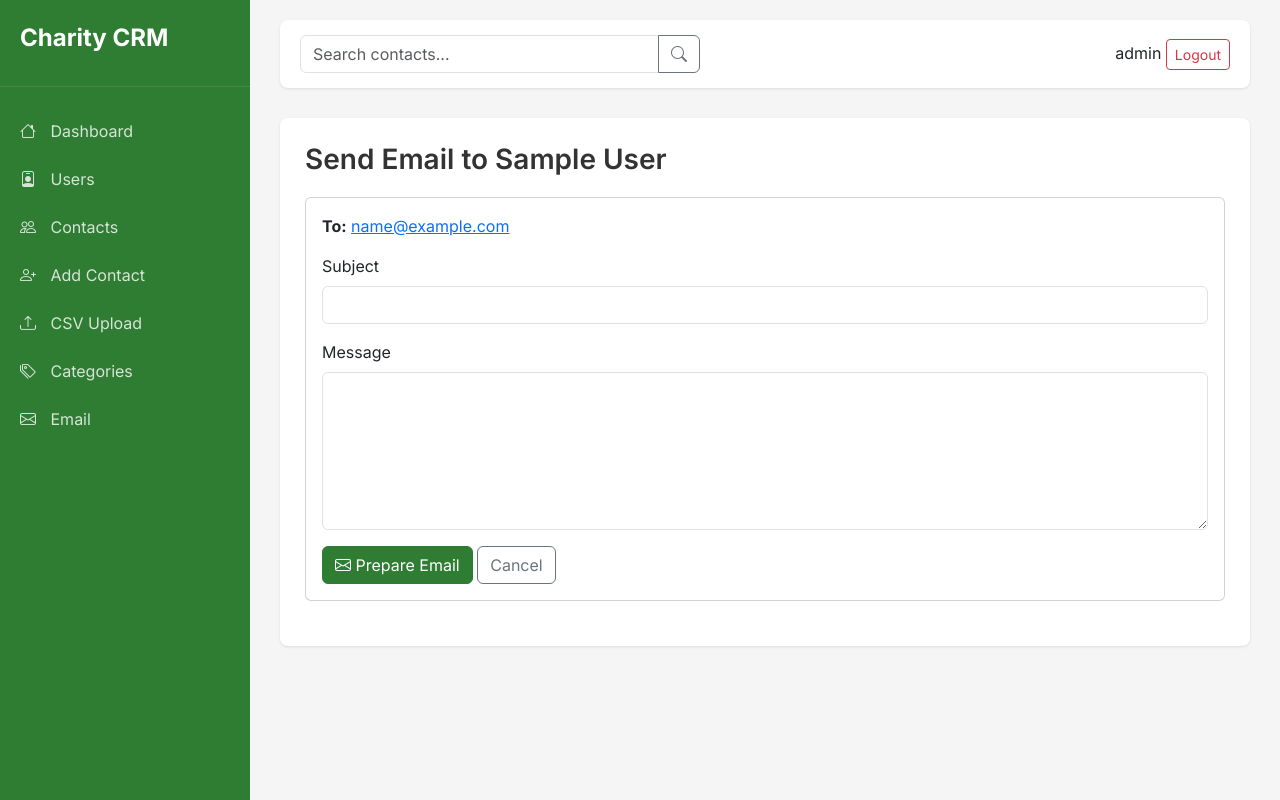
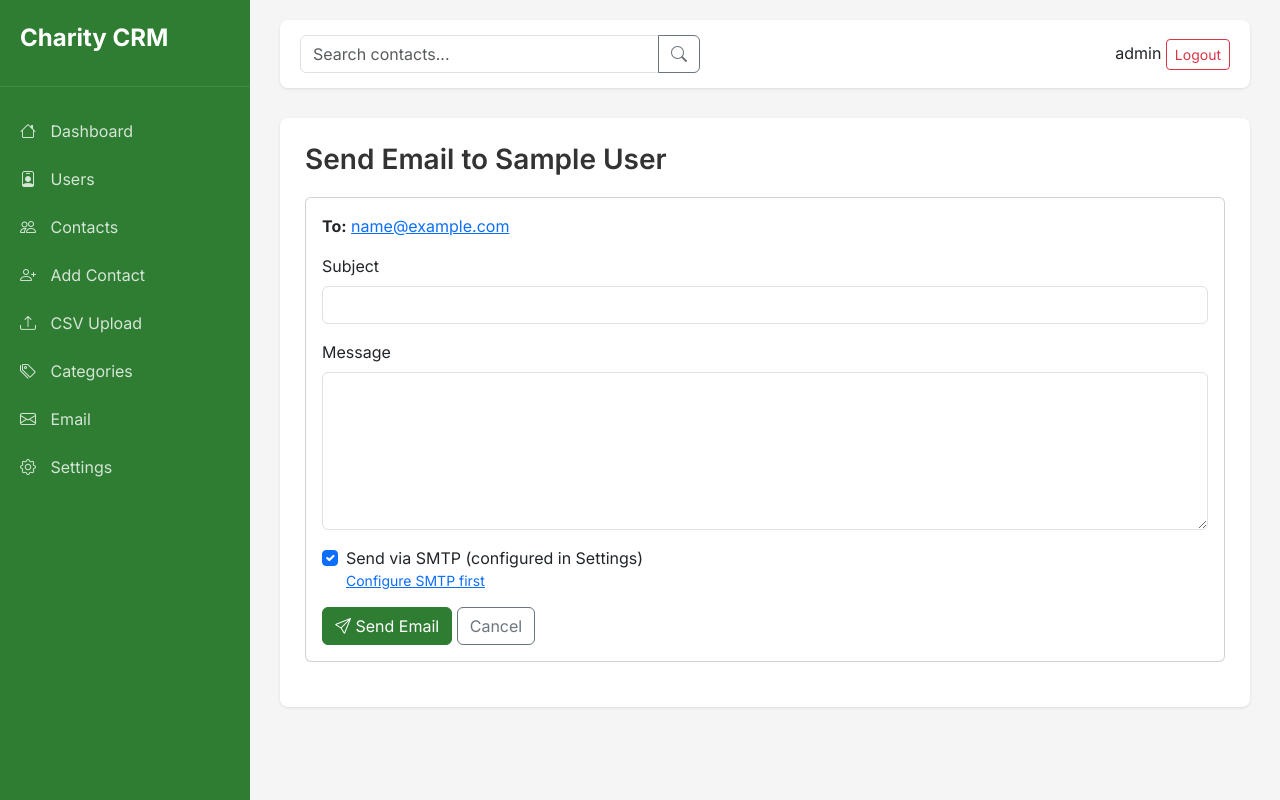
Before and after one commit to nhtr73-alt/charity-crm, a Flask app: page /contact/1/send_email in a window 1280 px wide. Run offline with Flask 3, Linux system fonts and the light colour scheme; a user stored in the database is signed in; tables that the repository leaves empty hold one stand-in row (values such as "Sample post").

Commit message:
Add SMTP email sending and settings

```diff
--- a/app.py
+++ b/app.py
@@ -27,6 +27,17 @@ class User(UserMixin, db.Model):
     email = db.Column(db.String(255))
     is_admin = db.Column(db.Boolean, default=False)
     created_at = db.Column(db.DateTime, default=db.func.now())
+
+class SMTPSettings(db.Model):
+    __tablename__ = 'smtp_settings'
+    id = db.Column(db.Integer, primary_key=True)
+    user_id = db.Column(db.Integer, db.ForeignKey('users.id'), unique=True)
+    smtp_server = db.Column(db.String(255))
+    smtp_port = db.Column(db.Integer, default=587)
+    smtp_username = db.Column(db.String(255))
+    smtp_password = db.Column(db.String(255))
+    smtp_from_email = db.Column(db.String(255))
+    use_tls = db.Column(db.Boolean, default=True)
 
 @login_manager.user_loader
 def load_user(user_id):
@@ -441,10 +452,18 @@ def send_single_email(contact_id):
             flash('Subject and body are required.', 'error')
             return render_template('email_single.html', contact=contact)
 
-        session['single_email'] = contact.email
-        session['email_subject'] = subject
-        session['email_body'] = body
-        flash(f'Email prepared for {contact.email}. Use mailto: link to send.', 'success')
+        use_smtp = request.form.get('use_smtp') == 'send'
+
+        if use_smtp:
+            ok, msg = send_smtp_email(contact.email, subject, body, current_user.id)
+            if ok:
+                flash(f'Email sent to {contact.email}!', 'success')
+            else:
+                flash(f'Send failed: {msg}. Use mailto instead.', 'error')
+        else:
+            mailto_url = f"mailto:{contact.email}?subject={subject}&body={body}"
+            flash(f'Email ready. <a href="{mailto_url}" class="btn btn-primary">Open Email App</a>', 'success')
+
         return redirect(url_for('contact_detail', contact_id=contact_id))
 
     return render_template('email_single.html', contact=contact)
@@ -457,6 +476,55 @@ def get_unique_sub_categories():
             sub_categories.add(contact.sub_category)
     return sorted(list(sub_categories))
 
+def send_smtp_email(recipient_email, subject, body, user_id):
+    settings = SMTPSettings.query.filter_by(user_id=user_id).first()
+
+    admin_user = User.query.filter_by(is_admin=True).first()
+    if not settings and admin_user:
+        settings = SMTPSettings.query.filter_by(user_id=admin_user.id).first()
+
+    if not settings or not settings.smtp_server:
+        return False, "SMTP not configured"
+
+    try:
+        msg = MIMEMultipart()
+        msg['From'] = settings.smtp_from_email or settings.smtp_username
+        msg['To'] = recipient_email
+        msg['Subject'] = subject
+        msg.attach(MIMEText(body, 'plain'))
+
+        server = smtplib.SMTP(settings.smtp_server, settings.smtp_port)
+        if settings.use_tls:
+            server.starttls()
+        server.login(settings.smtp_username, settings.smtp_password)
+        server.sendmail(settings.smtp_from_email or settings.smtp_username, recipient_email, msg.as_string())
+        server.quit()
+        return True, "Sent"
+    except Exception as e:
+        return False, str(e)
+
+@app.route('/settings', methods=['GET', 'POST'])
+@login_required
+def settings():
+    smtp = SMTPSettings.query.filter_by(user_id=current_user.id).first()
+    if not smtp:
+        smtp = SMTPSettings(user_id=current_user.id)
+        db.session.add(smtp)
+        db.session.commit()
+
+    if request.method == 'POST':
+        smtp.smtp_server = request.form.get('smtp_server', '').strip()
+        smtp.smtp_port = request.form.get('smtp_port', '587').strip()
+        smtp.smtp_username = request.form.get('smtp_username', '').strip()
+        smtp.smtp_password = request.form.get('smtp_password', '').strip()
+        smtp.smtp_from_email = request.form.get('smtp_from_email', '').strip()
+        smtp.use_tls = 'use_tls' in request.form
+        db.session.commit()
+        flash('SMTP settings saved!', 'success')
+        return redirect(url_for('settings'))
+
+    return render_template('settings.html', smtp=smtp)
+
 @app.context_processor
 def inject_categories():
     from flask_login import current_user
--- a/templates/base.html
+++ b/templates/base.html
@@ -34,6 +34,9 @@
             </a>
             <a href="{{ url_for('email_page') }}" class="{% if request.endpoint == 'email_page' %}active{% endif %}">
                 <i class="bi bi-envelope"></i> Email
+            </a>
+            <a href="{{ url_for('settings') }}" class="{% if request.endpoint == 'settings' %}active{% endif %}">
+                <i class="bi bi-gear"></i> Settings
             </a>
         </nav>
     </div>
--- a/templates/email_single.html
+++ b/templates/email_single.html
@@ -19,8 +19,13 @@
                     <label for="body" class="form-label">Message</label>
                     <textarea class="form-control" id="body" name="body" rows="6" required></textarea>
                 </div>
+                <div class="mb-3 form-check">
+                    <input type="checkbox" class="form-check-input" id="use_smtp" name="use_smtp" value="send" checked>
+                    <label class="form-check-label" for="use_smtp">Send via SMTP (configured in Settings)</label>
+                    <small class="text-muted d-block"><a href="{{ url_for('settings') }}">Configure SMTP first</a></small>
+                </div>
                 <button type="submit" class="btn btn-primary">
-                    <i class="bi bi-envelope"></i> Prepare Email
+                    <i class="bi bi-send"></i> Send Email
                 </button>
                 <a href="{{ url_for('contact_detail', contact_id=contact.id) }}" class="btn btn-outline-secondary">Cancel</a>
             </form>
```
Also changed, not shown: templates/settings.html (+8 -68 lines), instance/charity_crm.db.
